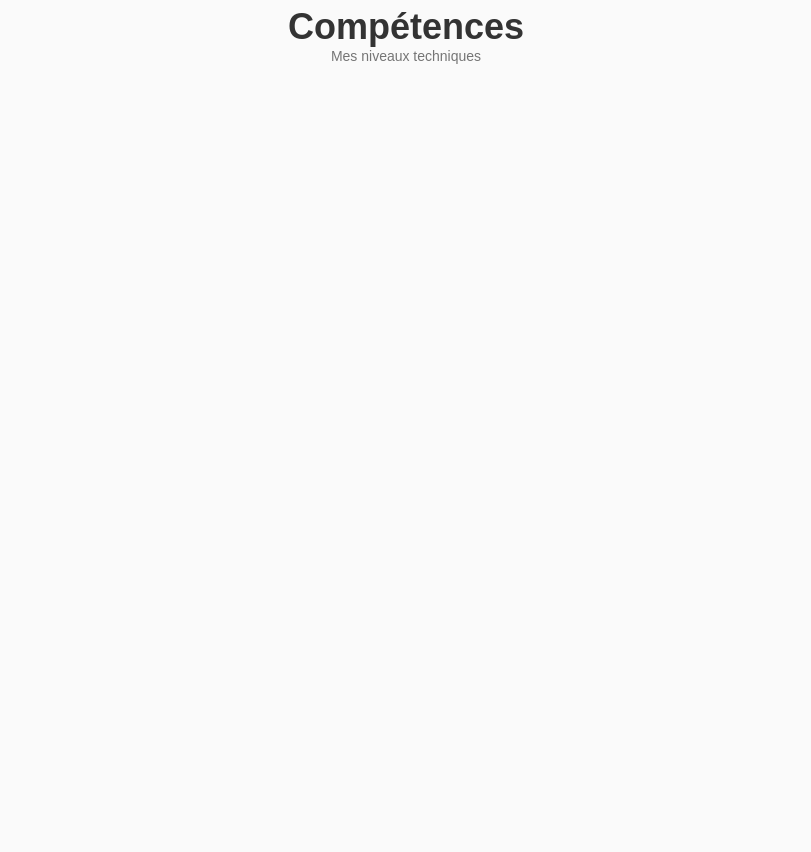
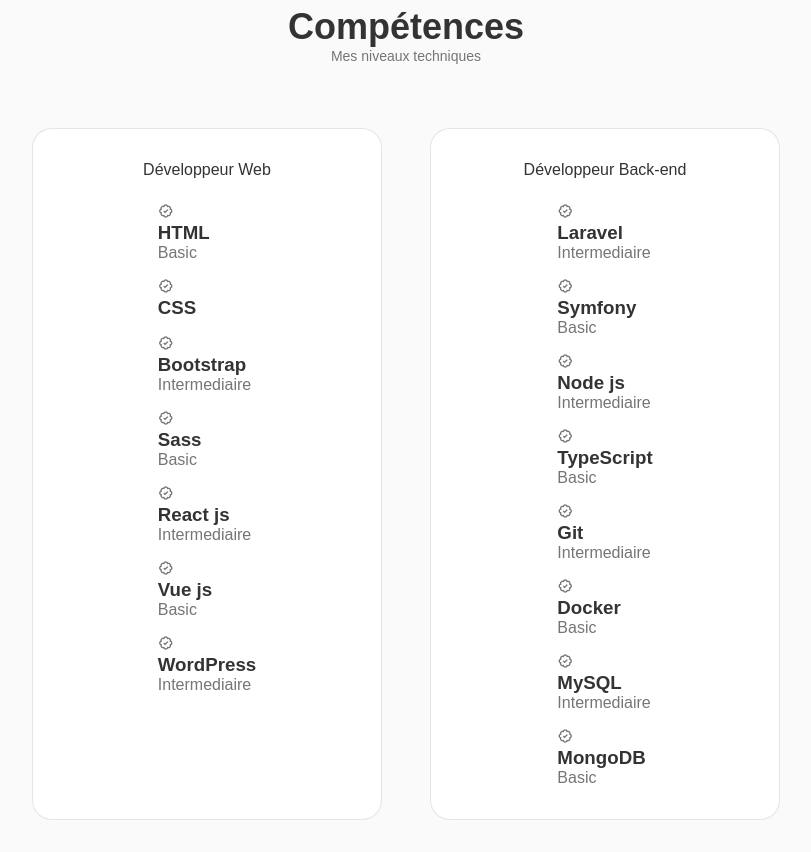
Before and after one commit to rovertnet/mon_portfolio, a React (Create React App) app: page / in a window 1280 px wide. Shown: the part 1440-2292 px from the top of the page, without its empty margins (234-1045 px from the left). Before the commit the page ends 1600 px from the top, so only its background shows below. Built offline with nearby package versions, Linux system fonts and the light colour scheme.

Commit message:
un autre comite

```diff
--- a/src/composants/competences/Backend.jsx
+++ b/src/composants/competences/Backend.jsx
@@ -1,8 +1,86 @@
-import React from 'react'
+import React from 'react';
+import "./competence.css";
 
 const Backend = () => {
   return (
-    <div>Backend</div>
+      <div className="skills_content">
+          <h3 className="skills_title">Développeur Back-end</h3>
+          <div className="skills_box">
+              <div className="skills_group">
+                  <div className="skills_data">
+                      <i className="bx bx-badge-check"></i>
+
+                      <div>
+                          <h3 className="skills_name">Laravel</h3>
+                          <span className="skills_level">Intermediaire</span>
+                      </div>
+                  </div>
+
+                  <div className="skills_data">
+                      <i className="bx bx-badge-check"></i>
+
+                      <div>
+                          <h3 className="skills_name">Symfony</h3>
+                          <span className="skills_level">Basic</span>
+                      </div>
+                  </div>
+
+                  <div className="skills_data">
+                      <i className="bx bx-badge-check"></i>
+
+                      <div>
+                          <h3 className="skills_name">Node js</h3>
+                          <span className="skills_level">Intermediaire</span>
+                      </div>
+                  </div>
+
+                  <div className="skills_data">
+                      <i className="bx bx-badge-check"></i>
+
+                      <div>
+                          <h3 className="skills_name">TypeScript</h3>
+                          <span className="skills_level">Basic</span>
+                      </div>
+                  </div>
+
+                  <div className="skills_data">
+                      <i className="bx bx-badge-check"></i>
+
+                      <div>
+                          <h3 className="skills_name">Git</h3>
+                          <span className="skills_level">Intermediaire</span>
+                      </div>
+                  </div>
+
+                  <div className="skills_data">
+                      <i className="bx bx-badge-check"></i>
+
+                      <div>
+                          <h3 className="skills_name">Docker</h3>
+                          <span className="skills_level">Basic</span>
+                      </div>
+                  </div>
+
+                  <div className="skills_data">
+                      <i className="bx bx-badge-check"></i>
+
+                      <div>
+                          <h3 className="skills_name">MySQL</h3>
+                          <span className="skills_level">Intermediaire</span>
+                      </div>
+                  </div>
+
+                  <div className="skills_data">
+                      <i className="bx bx-badge-check"></i>
+
+                      <div>
+                          <h3 className="skills_name">MongoDB</h3>
+                          <span className="skills_level">Basic</span>
+                      </div>
+                  </div>
+              </div>
+          </div>
+      </div>
   )
 }
 
--- a/src/composants/competences/Competences.jsx
+++ b/src/composants/competences/Competences.jsx
@@ -1,13 +1,17 @@
 import React from 'react';
 import "./competence.css";
+import Frontend from './Frontend';
+import Backend from './Backend';
 
 const Competences = () => {
   return (
     <section className="skils section" id="skills">
         <h2 className="section_title">Compétences</h2>
         <span className="section_subtitle">Mes niveaux techniques</span>
-        <div className="skill_container container grid">
+        <div className="skills_container container grid">
+        <Frontend />
 
+        <Backend />
         </div>
     </section>
   )
--- a/src/composants/competences/Frontend.jsx
+++ b/src/composants/competences/Frontend.jsx
@@ -0,0 +1,78 @@
+import React from 'react';
+import "./competence.css";
+
+const Frontend = () => {
+  return (
+    <div className="skills_content">
+        <h3 className="skills_title">Développeur Web</h3>
+        <div className="skills_box">
+            <div className="skills_group">
+                <div className="skills_data">
+                    <i className="bx bx-badge-check"></i>
+
+                    <div>
+                        <h3 className="skills_name">HTML</h3>
+                        <span className="skills_level">Basic</span>
+                    </div>
+                </div>
+
+                <div className="skills_data">
+                    <i className="bx bx-badge-check"></i>
+
+                    <div>
+                        <h3 className="skills_name">CSS</h3>
+                        <span className="skills_level"></span>
+                      </div>
+                </div>
+
+                  <div className="skills_data">
+                      <i className="bx bx-badge-check"></i>
+
+                      <div>
+                          <h3 className="skills_name">Bootstrap</h3>
+                          <span className="skills_level">Intermediaire</span>
+                      </div>
+                  </div>
+
+                  <div className="skills_data">
+                      <i className="bx bx-badge-check"></i>
+
+                      <div>
+                          <h3 className="skills_name">Sass</h3>
+                          <span className="skills_level">Basic</span>
+                      </div>
+                  </div>
+
+                  <div className="skills_data">
+                      <i className="bx bx-badge-check"></i>
+
+                      <div>
+                          <h3 className="skills_name">React js</h3>
+                          <span className="skills_level">Intermediaire</span>
+                      </div>
+                  </div>
+
+                  <div className="skills_data">
+                      <i className="bx bx-badge-check"></i>
+
+                      <div>
+                          <h3 className="skills_name">Vue js</h3>
+                          <span className="skills_level">Basic</span>
+                      </div>
+                  </div>
+
+                  <div className="skills_data">
+                      <i className="bx bx-badge-check"></i>
+
+                      <div>
+                          <h3 className="skills_name">WordPress</h3>
+                          <span className="skills_level">Intermediaire</span>
+                      </div>
+                  </div>
+            </div>
+        </div>
+    </div>
+  )
+}
+
+export default Frontend
--- a/src/composants/competences/competence.css
+++ b/src/composants/competences/competence.css
@@ -0,0 +1,27 @@
+.skills_container{
+    grid-template-columns: repeat(2, 350px);
+    column-gap: 3rem;
+    justify-content: center;
+}
+.skills_content{
+    background-color: var(--container-color);
+    border: 1px solid rgb(0, 0, 0, 0.1);
+    padding: 2rem 4rem;
+    border-radius: 1.25rem;
+}
+.skills_title{
+    font-size: var(--normal-font-size);
+    font-weight: var(--font-medium);
+    text-align: center;
+    margin-bottom: var(--mb-1-5);
+}
+.skills_box{
+    display: flex;
+    justify-content: center;
+    column-gap: 2.5rem;
+}
+.skills_group{
+    display: grid;
+    align-items: flex-end;
+    row-gap: 1rem;
+}
```
